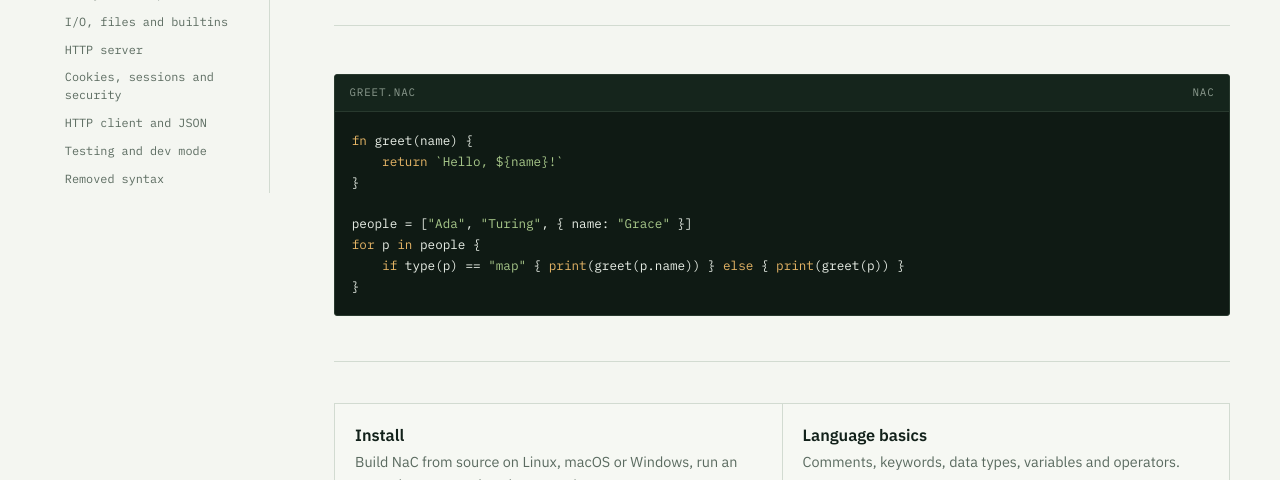
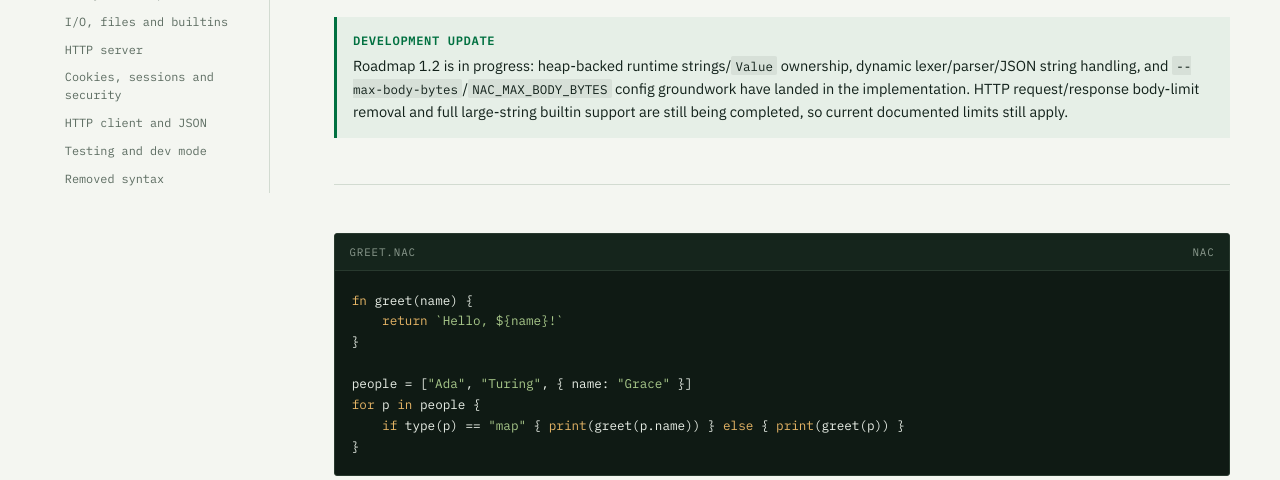
Before and after one commit to naclang/naclang.github.io, a plain HTML site: page docs/index.html in a window 1280 px wide. Shown: the part 320-800 px from the top of the page. Drawn offline with Linux system fonts and the light colour scheme.

Commit message:
Update index.html

```diff
--- a/docs/index.html
+++ b/docs/index.html
@@ -42,6 +42,7 @@
 					<p class="kicker">Docs</p>
 					<h1>Documentation.</h1>
 					<p class="lead">NaC sits between JavaScript and Python: braces for blocks, but no semicolons, and Python-style <code>and</code>, <code>or</code>, <code>not</code>, <code>for x in list</code> and <code>elif</code>.</p>
+				<div class="callout"><strong>Development update</strong>Roadmap 1.2 is in progress: heap-backed runtime strings/<code>Value</code> ownership, dynamic lexer/parser/JSON string handling, and <code>--max-body-bytes</code>/<code>NAC_MAX_BODY_BYTES</code> config groundwork have landed in the implementation. HTTP request/response body-limit removal and full large-string builtin support are still being completed, so current documented limits still apply.</div>
 				</header>
 
 <section class="doc-section">
```
